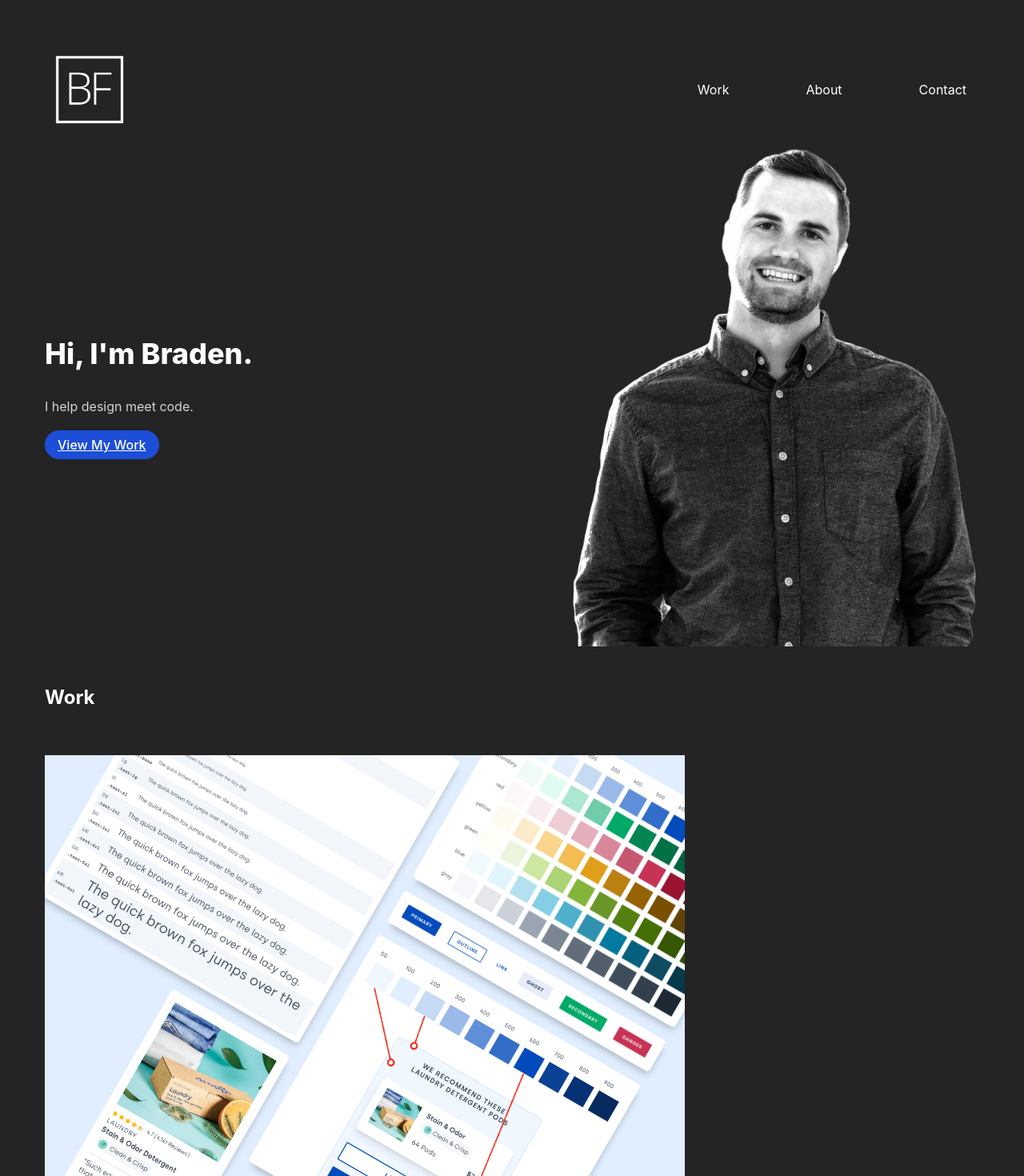
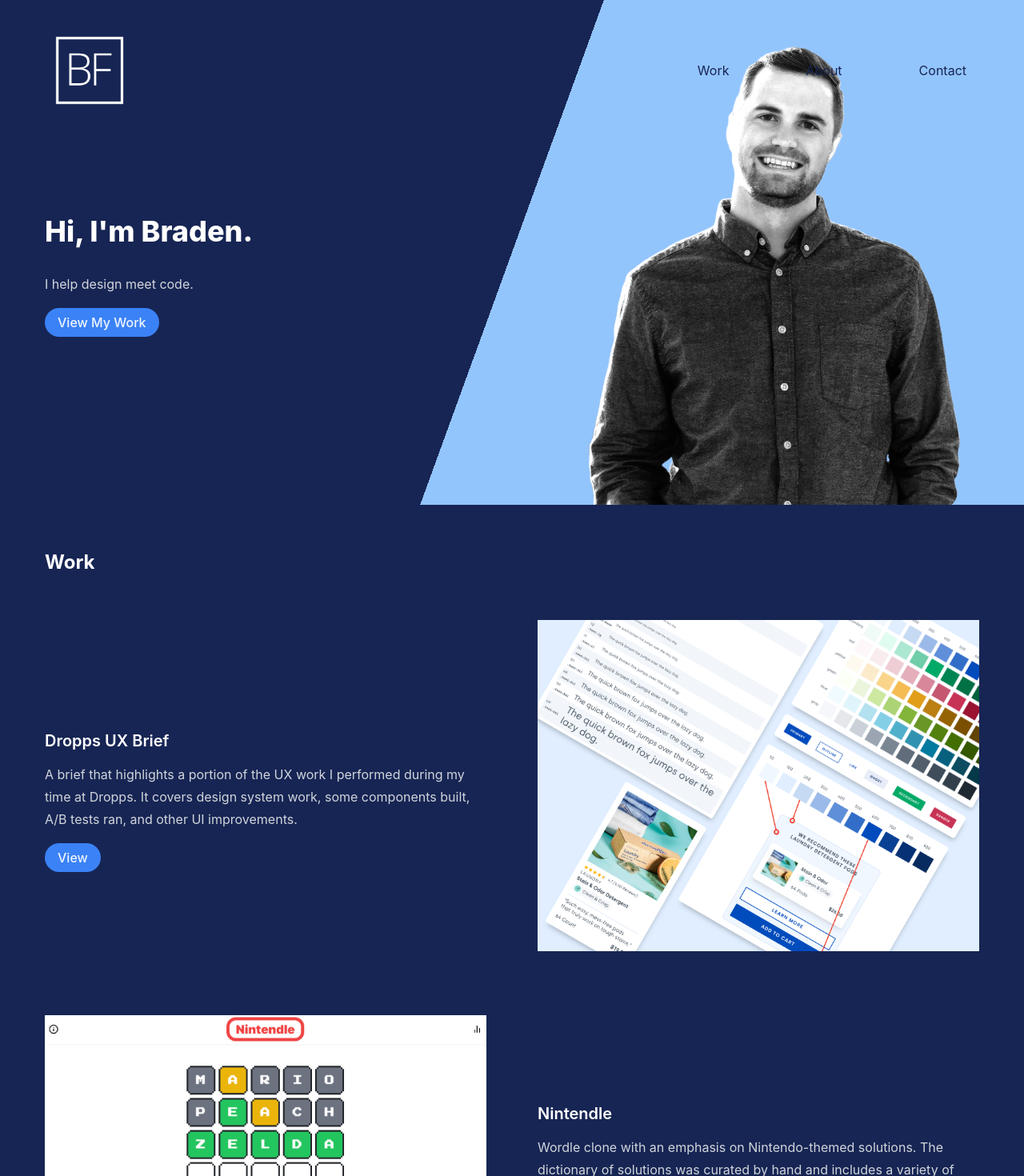
Before and after one commit to bradenfrazer/portfolio, a React (Vite) app: page / in a window 1280 px wide. Shown: the top 1470 px of the page at 80% size. Built offline with nearby package versions, Linux system fonts and the light colour scheme.

Commit message:
more styling/layout updates

```diff
--- a/index.html
+++ b/index.html
@@ -11,7 +11,7 @@
     <title>Braden Frazer | Portfolio</title>
   </head>
   <body>
-    <div id="root"></div>
+    <div id="root" class="bg-blue-950"></div>
     <script type="module" src="/src/main.tsx"></script>
   </body>
 </html>
--- a/src/components/About.tsx
+++ b/src/components/About.tsx
@@ -25,7 +25,7 @@ export const About = () => {
         </p>
       </div>
       <div>
-        <img className="rounded-full" src={photo} />
+        <img className="mx-auto max-w-xs rounded-full" src={photo} />
       </div>
     </Section>
   );
--- a/src/components/Hero.tsx
+++ b/src/components/Hero.tsx
@@ -7,13 +7,16 @@ type HeroProps = {};
 export const Hero = (props: HeroProps) => {
   const {} = props;
   return (
-    <Section className="relative top-24 items-center justify-between">
+    <Section
+      containerClassName="bg-[linear-gradient(110deg,var(--tw-gradient-stops))] from-transparent from-50% to-blue-300 to-50%"
+      contentClassName="relative items-center pb-0 md:pb-0"
+    >
       <div>
         <h1>Hi, I'm Braden.</h1>
         <p>I help design meet code.</p>
         <Button href="#work">View My Work</Button>
       </div>
-      <div className="max-w-lg">
+      <div className="not-prose max-w-xs px-5 md:max-w-lg">
         <picture>
           <source media="(min-width: 768px)" srcSet={headshot} />
           <img src={headshot} alt="Braden Frazer logo" />
--- a/src/components/Nav.tsx
+++ b/src/components/Nav.tsx
@@ -14,7 +14,7 @@ const NavItem = (props: NavItemProps) => {
   return (
     <li className="m-0 text-center">
       <a
-        className="block w-full px-4 py-2 text-gray-950 transition hover:bg-blue-500 sm:text-white"
+        className="block w-full px-4 py-2 text-blue-950 transition hover:bg-blue-500 md:rounded-full md:hover:bg-blue-50/25"
         href={href}
       >
         {children}
@@ -27,7 +27,8 @@ export const Nav = () => {
   const [isNavExpanded, setIsNavExpanded] = useState(false);
 
   return (
-    <nav className="container absolute z-10 flex w-full max-w-screen-xl justify-between px-5 py-4 md:p-14">
+    <nav className="absolute z-10 w-full">
+      <div className="container mx-auto flex w-full max-w-screen-xl justify-between px-5 py-4 md:p-14 md:py-8">
         <a className="w-16 sm:w-28" href="/">
           <picture>
             <source media="(min-width: 768px)" srcSet={logoFull} />
@@ -46,7 +47,7 @@ export const Nav = () => {
           </button>
           <ul
             className={cx(
-            "absolute left-0 top-24 w-full flex-col divide-y divide-blue-500 bg-blue-400 text-gray-950 sm:relative sm:top-0 sm:flex sm:flex-row sm:gap-16 sm:divide-y-0 sm:bg-transparent",
+              "absolute left-0 top-24 w-full flex-col divide-y divide-blue-500 bg-blue-400 text-blue-950 sm:relative sm:top-0 sm:flex sm:flex-row sm:gap-16 sm:divide-y-0 sm:bg-transparent",
               isNavExpanded ? "flex" : "hidden",
             )}
           >
@@ -55,6 +56,7 @@ export const Nav = () => {
             <NavItem href="/#contact">Contact</NavItem>
           </ul>
         </div>
+      </div>
     </nav>
   );
 };
--- a/src/components/Project.tsx
+++ b/src/components/Project.tsx
@@ -1,17 +1,22 @@
+import { Button } from "./ui/Button";
+
 type ProjectProps = {
   project: ProjectData;
+  layout?: "image/content" | "content/image";
 };
 
 export const Project = (props: ProjectProps) => {
-  const { project } = props;
+  const { project, layout } = props;
   return (
-    <div className="">
-      <div>
+    <div className="flex flex-col items-center justify-between gap-x-16 md:flex-row [&>*]:flex-1">
+      <div className={layout === "content/image" ? "md:order-2" : ""}>
         <img src={project.imageUrl} />
       </div>
-      <h3>{project.title}</h3>
-      <p>{project.description}</p>
-      <a href={project.url}>View</a>
+      <div>
+        <h3>{project.title}</h3>
+        <p>{project.description}</p>
+        <Button href={project.url}>View</Button>
+      </div>
     </div>
   );
 };
--- a/src/components/Section.tsx
+++ b/src/components/Section.tsx
@@ -1,30 +1,42 @@
 import { cva, cx, type VariantProps } from "class-variance-authority";
 
-const sectionClasses = cva(["flex flex-col justify-center"], {
+const sectionClasses = cva(
+  ["w-full flex flex-col justify-between items-center gap-x-16"],
+  {
     variants: {
       direction: {
-      horizontal: "sm:flex-row",
+        horizontal: "md:flex-row",
         vertical: "",
       },
     },
     defaultVariants: {
       direction: "horizontal",
     },
-});
+  },
+);
 
 interface SectionProps extends VariantProps<typeof sectionClasses> {
-  className?: string;
+  containerClassName?: string;
+  contentClassName?: string;
   title?: string;
   children: React.ReactNode;
 }
 
 export const Section = (props: SectionProps) => {
-  const { className, title, children, direction } = props;
+  const { containerClassName, contentClassName, title, children, direction } =
+    props;
   return (
-    <section className="prose prose-invert container flex max-w-screen-xl flex-col px-5 py-8 md:p-14">
+    <section className={cx(containerClassName)}>
+      <div
+        className={cx(
+          "prose prose-invert container mx-auto flex max-w-screen-xl flex-col px-5 py-8 md:p-14",
+          contentClassName,
+        )}
+      >
         {title && <h2 id={title.toLowerCase()}>{title}</h2>}
-      <div className={cx(sectionClasses({ direction }), className)}>
+        <div className={cx(sectionClasses({ direction }), "[&>*]:flex-1")}>
           {children}
+        </div>
       </div>
     </section>
   );
--- a/src/components/Work.tsx
+++ b/src/components/Work.tsx
@@ -9,8 +9,11 @@ export const Work = (props: WorkProps) => {
   return (
     <Section direction="vertical" title="Work">
       <div className="flex flex-col gap-4">
-        {projects.map((project) => (
-          <Project project={project} />
+        {projects.map((project, index) => (
+          <Project
+            project={project}
+            layout={index % 2 ? "image/content" : "content/image"}
+          />
         ))}
       </div>
     </Section>
--- a/src/components/ui/Button.tsx
+++ b/src/components/ui/Button.tsx
@@ -1,9 +1,9 @@
 import { cva, cx, type VariantProps } from "class-variance-authority";
 
-const buttonClasses = cva(["px-4 py-2 rounded-full border-0"], {
+const buttonClasses = cva(["px-4 py-2 rounded-full border-0 no-underline "], {
   variants: {
     variant: {
-      primary: "bg-blue-700",
+      primary: "bg-blue-500 text-blue-50",
     },
   },
   defaultVariants: {
--- a/src/index.css
+++ b/src/index.css
@@ -8,8 +8,6 @@
   font-weight: 400;
 
   color-scheme: light dark;
-  color: rgba(255, 255, 255, 0.87);
-  background-color: #242424;
 
   font-synthesis: none;
   text-rendering: optimizeLegibility;
```
Lines whose indentation alone changed are shown as unchanged.
